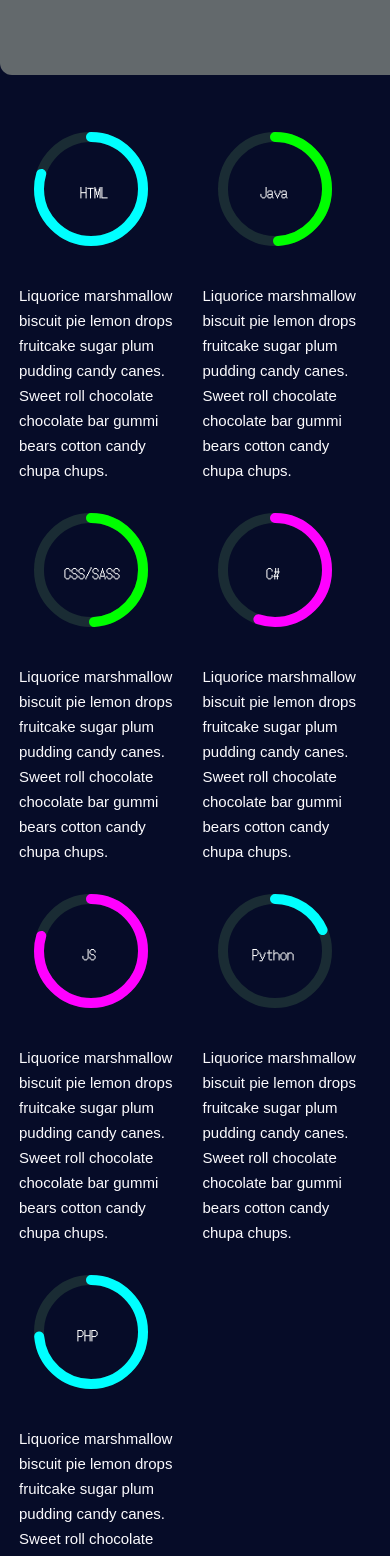
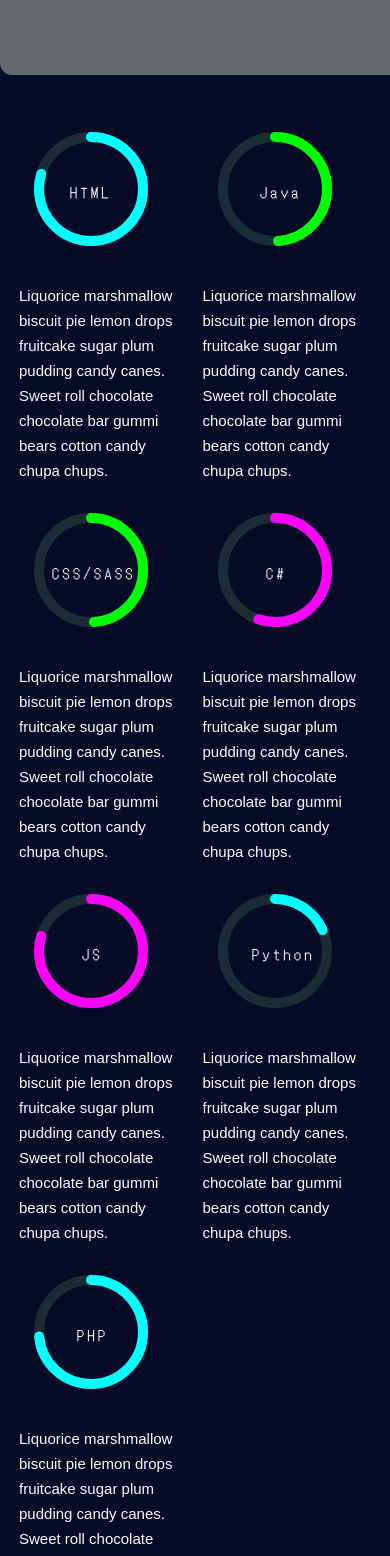
Before and after one commit to TreliaGT/ReactExample, a React (Create React App) app: page / in a window 390 px wide. Shown: the part 1060-2616 px from the top of the page. Built offline with nearby package versions, Linux system fonts and the light colour scheme.

Commit message:
added phone

```diff
--- a/src/App.css
+++ b/src/App.css
@@ -1072,11 +1072,11 @@
   }
 
 .tabcontent{width: 80%;
-animation: fadeIn ease 5s;
--webkit-animation: fadeIn ease 5s;
--moz-animation: fadeIn ease 5s;
--o-animation: fadeIn ease 5s;
--ms-animation: fadeIn ease 5s;}
+animation: fadeIn ease 2s;
+-webkit-animation: fadeIn ease 2s;
+-moz-animation: fadeIn ease 2s;
+-o-animation: fadeIn ease 2s;
+-ms-animation: fadeIn ease 2s;}
 
 .tabcontent .image {
   float: right;
--- a/src/pages/Home.js
+++ b/src/pages/Home.js
@@ -123,7 +123,7 @@
                           <div className="dashboard">
                           <div className="lang">
                               <svg>
-                                 <text fill="#ffffff" fontSize="14" fontFamily="DotGothic16" x="46" y="66">HTML</text>
+                                 <text fill="#ffffff" fontSize="14" letterSpacing="3.5"  fontFamily="DotGothic16" x="36" y="66">HTML</text>
                                 <circle className="bg" cx="57" cy="57" r="52" />
                                 <circle className="meter-1" cx="57" cy="57" r="52" />
                               </svg>
@@ -132,7 +132,7 @@
                           </div>
                             <div className="lang">
                             <svg>
-                              <text fill="#ffffff" fontSize="14" fontFamily="DotGothic16" x="30" y="66">CSS/SASS</text>
+                              <text fill="#ffffff" fontSize="14" letterSpacing="3.5"  fontFamily="DotGothic16" x="18" y="66">CSS/SASS</text>
                               <circle className="bg" cx="57" cy="57" r="52" />
                               <circle className="meter-2" cx="57" cy="57" r="52" />
                             </svg>
@@ -141,7 +141,7 @@
                             </div>
                               <div className="lang">
                             <svg>
-                            <text fill="#ffffff" fontSize="14" fontFamily="DotGothic16" x="48" y="66">JS</text>
+                            <text fill="#ffffff" fontSize="14" letterSpacing="3.5"  fontFamily="DotGothic16" x="48" y="66">JS</text>
                               <circle className="bg" cx="57" cy="57" r="52" />
                               <circle className="meter-3" cx="57" cy="57" r="52" />
                             </svg>
@@ -150,7 +150,7 @@
                             </div>
                               <div className="lang">
                             <svg>
-                            <text fill="#ffffff" fontSize="14" fontFamily="DotGothic16" x="43" y="66">PHP</text>
+                            <text fill="#ffffff" fontSize="14" letterSpacing="3.5"  fontFamily="DotGothic16" x="43" y="66">PHP</text>
                               <circle className="bg" cx="57" cy="57" r="52" />
                               <circle className="meter-4" cx="57" cy="57" r="52" />
                             </svg>
@@ -159,7 +159,7 @@
                             </div>
                               <div className="lang">
                             <svg>
-                            <text fill="#ffffff" fontSize="14" fontFamily="DotGothic16" x="42" y="66">Java</text>
+                            <text fill="#ffffff" fontSize="14" letterSpacing="3.5"  fontFamily="DotGothic16" x="42" y="66">Java</text>
                               <circle className="bg" cx="57" cy="57" r="52" />
                               <circle className="meter-5" cx="57" cy="57" r="52" />
                             </svg>
@@ -168,7 +168,7 @@
                             </div>
                               <div className="lang">
                             <svg>
-                            <text fill="#ffffff" fontSize="14" fontFamily="DotGothic16" x="48" y="66">C#</text>
+                            <text fill="#ffffff" fontSize="14" letterSpacing="3.5"  fontFamily="DotGothic16" x="48" y="66">C#</text>
                               <circle className="bg" cx="57" cy="57" r="52" />
                               <circle className="meter-6" cx="57" cy="57" r="52" />
                             </svg>
@@ -177,7 +177,7 @@
                             </div>
                               <div className="lang">
                             <svg>
-                            <text fill="#ffffff" fontSize="14" fontFamily="DotGothic16" x="34" y="66">Python</text>
+                            <text fill="#ffffff" fontSize="14" letterSpacing="3.5"  fontFamily="DotGothic16" x="34" y="66">Python</text>
                               <circle className="bg" cx="57" cy="57" r="52" />
                               <circle className="meter-7" cx="57" cy="57" r="52" />
                             </svg>
--- a/src/pages/Portfolio.js
+++ b/src/pages/Portfolio.js
@@ -10,8 +10,8 @@
         imgSrc1:"//s3-us-west-2.amazonaws.com/s.cdpn.io/261873/TelephoneBanana.jpg",
         imgSrc2:"//s3-us-west-2.amazonaws.com/s.cdpn.io/261873/TelephoneBananaInverted.jpg",
         containerName : "placeholder",
-        columns:25,
-        margin:2
+        columns:28,
+        margin:0
     }
   VenetianBlinds(options);
 }
@@ -79,9 +79,8 @@
           gsap.set(column, {transformStyle:"preserve-3d", transformPerspective:1000, rotationY:0});
 
          column.addEventListener("mouseenter", function(event){
-              var elem = event.currentTarget;
-
-             var rotY =  gsap.getProperty(elem, "rotationY");
+            var elem = event.currentTarget;
+            var rotY =  gsap.getProperty(elem, "rotationY");
 
               if(directionX > 0){
                 gsap.to(elem, 1, {rotationY:Math.floor(rotY/90)*90+90, transformOrigin:"50% 50% -" + colW/2, ease:"Back.easeOut"});
@@ -112,14 +111,14 @@
         return (
             <div className="InteralPage">
                 <section className="smBanner">
-                  <h1>Portfolio</h1>
+                  <h1>Portfolio </h1>
                 </section>
                 <section className="aboutUs">
                 <div className="image">
                     <div className="placeholder"></div>
                 </div>
                 <div className="Text">
-                  <h1>Porfilio</h1>
+                  <h1>Portfolio</h1>
                   <p> <strong>Bonbon topping jujubes. Chocolate bar muffin chupa chups chocolate cake cookie carrot cake brownie. Bear claw carrot cake bonbon tart.
                   Gummi bears tiramisu donut donut muffin cupcake. Tootsie roll fruitcake jelly-o chocolate cake.</strong></p>
                   <p>
```
